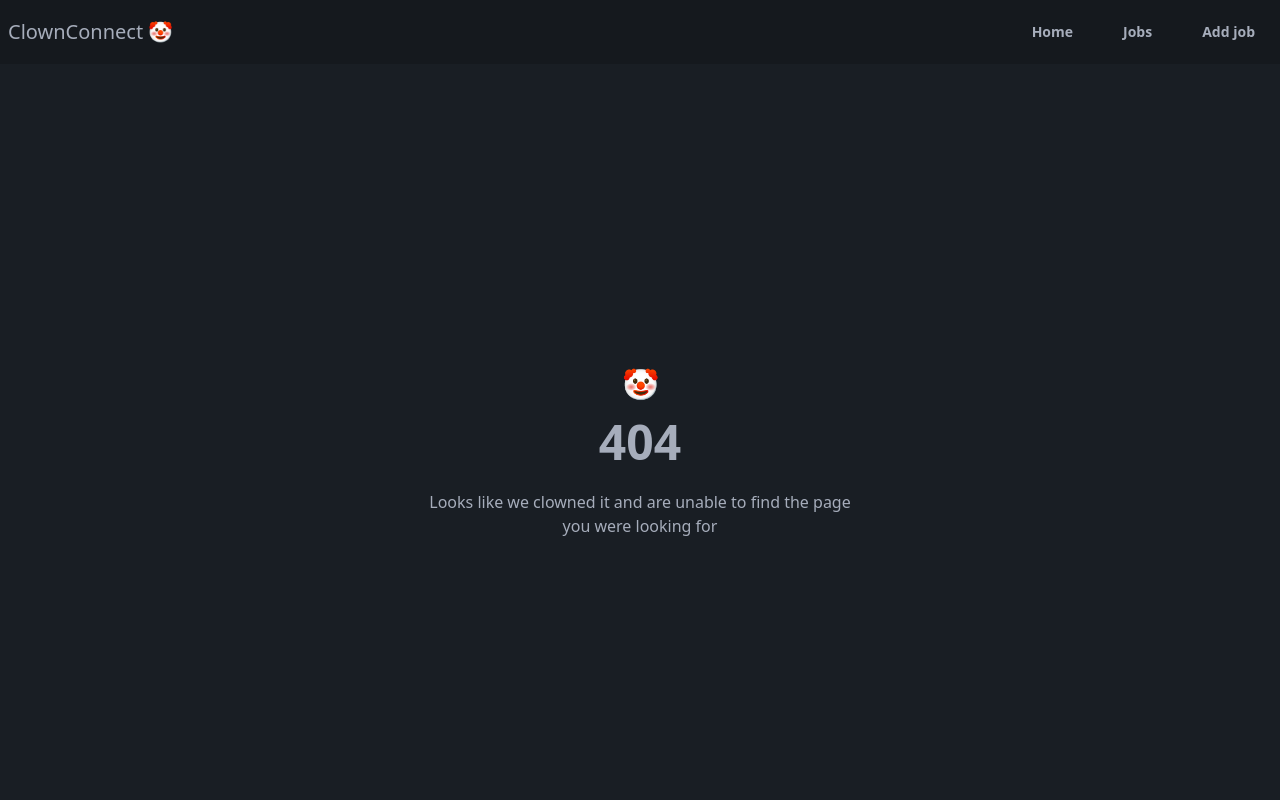
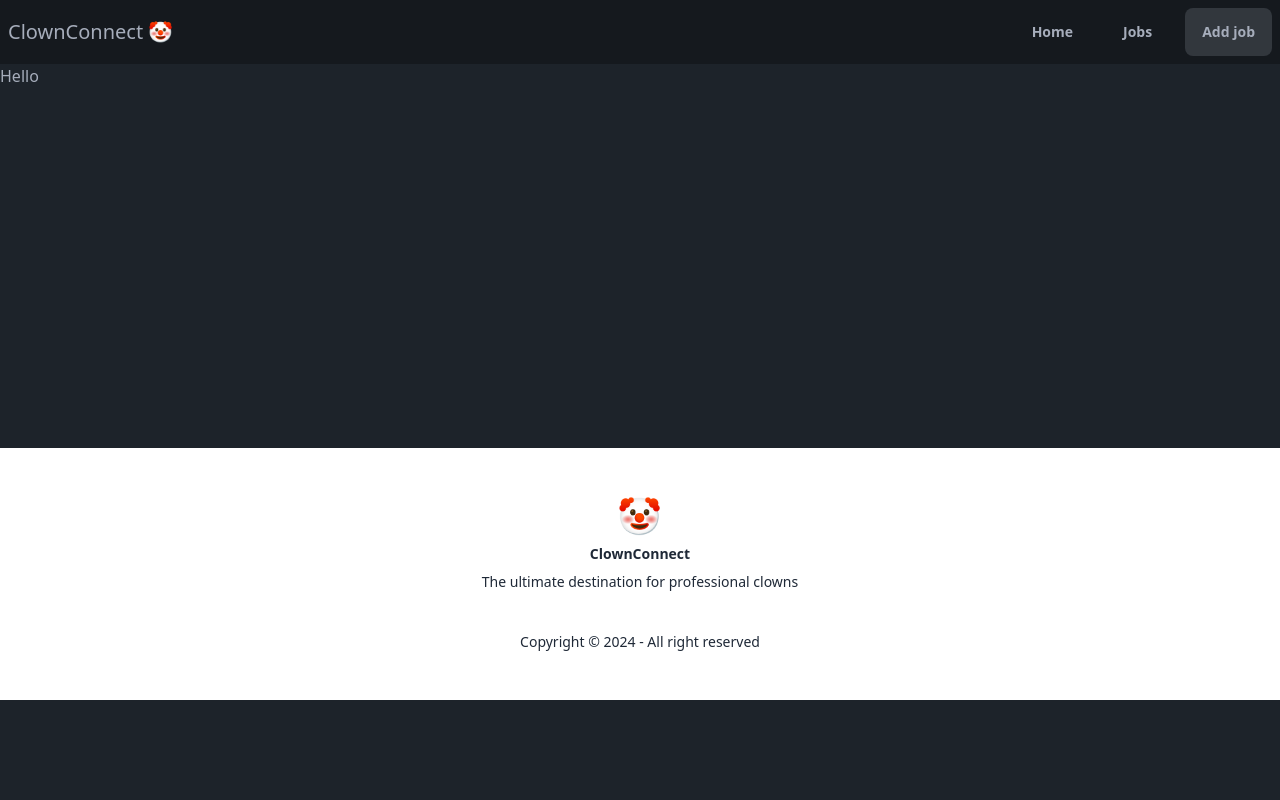
Before and after one commit to danieltalhaug/react-job-board, a React (Vite) app: page /create in a window 1280 px wide. Shown: the top 800 px of the page. Built offline with nearby package versions, Linux system fonts and the light colour scheme.

Commit message:
Add page for creating job

```diff
--- a/src/App.jsx
+++ b/src/App.jsx
@@ -1,7 +1,8 @@
 import { Route, createBrowserRouter, createRoutesFromElements, RouterProvider } from 'react-router-dom';
+import DefaultLayout from './layouts/DefaultLayout';
 import HomePage from './pages/HomePage';
 import JobsPage from './pages/JobsPage';
-import DefaultLayout from './layouts/DefaultLayout';
+import CreateJobPage from './pages/CreateJobPage';
 import NotFoundPage from './pages/NotFoundPage';
 
 const router = createBrowserRouter(
@@ -9,6 +10,7 @@ const router = createBrowserRouter(
 		<Route path='/' element={<DefaultLayout />}>
 			<Route index element={<HomePage />} />
 			<Route path="/jobs" element={<JobsPage />} />
+			<Route path="/create" element={<CreateJobPage />} />
 			<Route path="*" element={<NotFoundPage />} />
 		</Route>
 	)
--- a/src/components/AppNavbar.jsx
+++ b/src/components/AppNavbar.jsx
@@ -30,6 +30,8 @@ const AppNavbar = () => {
                         <Button
                             text={'Add job'}
                             variation="ghost"
+                            to="/create"
+                            isActive={pathname === '/create'}
                         />
                     </section>
                 </>
--- /dev/null
+++ b/src/pages/CreateJobPage.jsx
@@ -0,0 +1,13 @@
+import Container from '../components/Container';
+
+const CreateJobPage = () => {
+    return (
+        <Container el="article" className="h-screen">
+            <div className="h-96">
+                <h1>Hello</h1>
+            </div>
+        </Container>
+    );
+};
+
+export default CreateJobPage;
```
